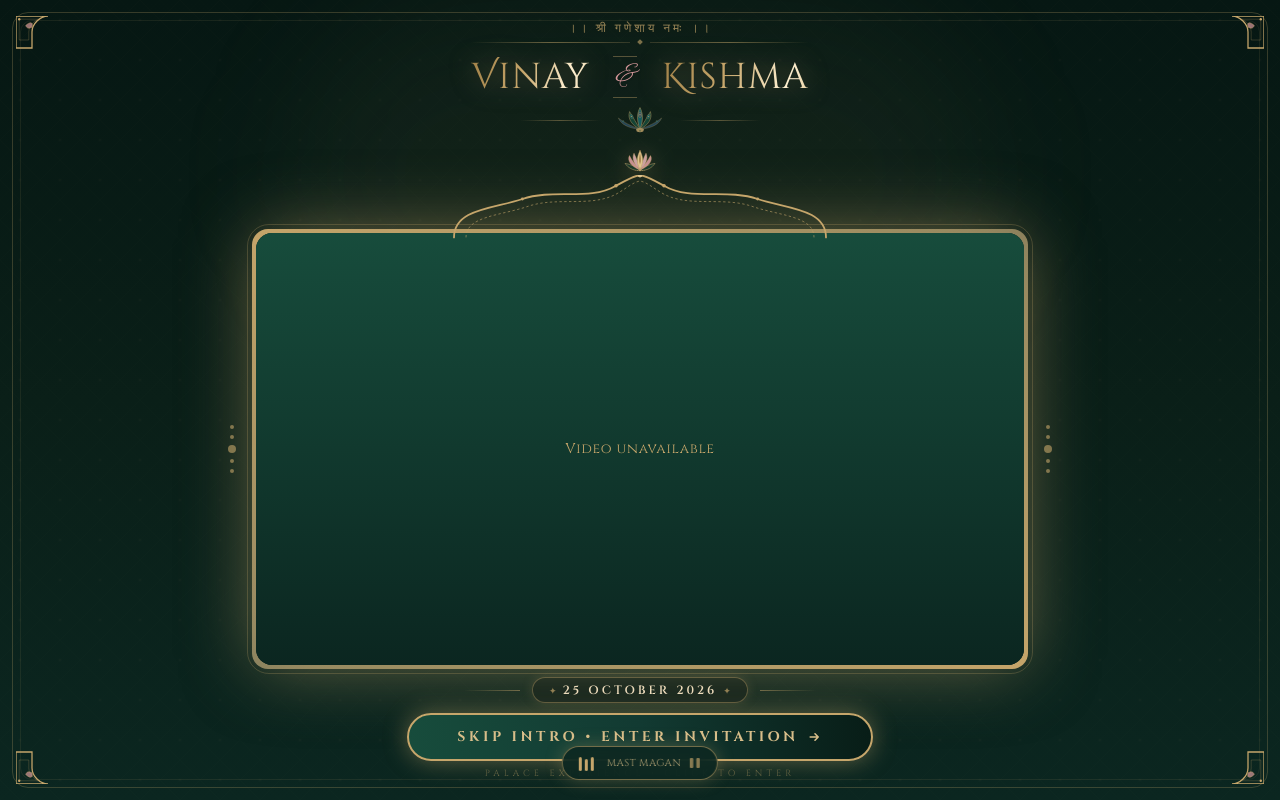
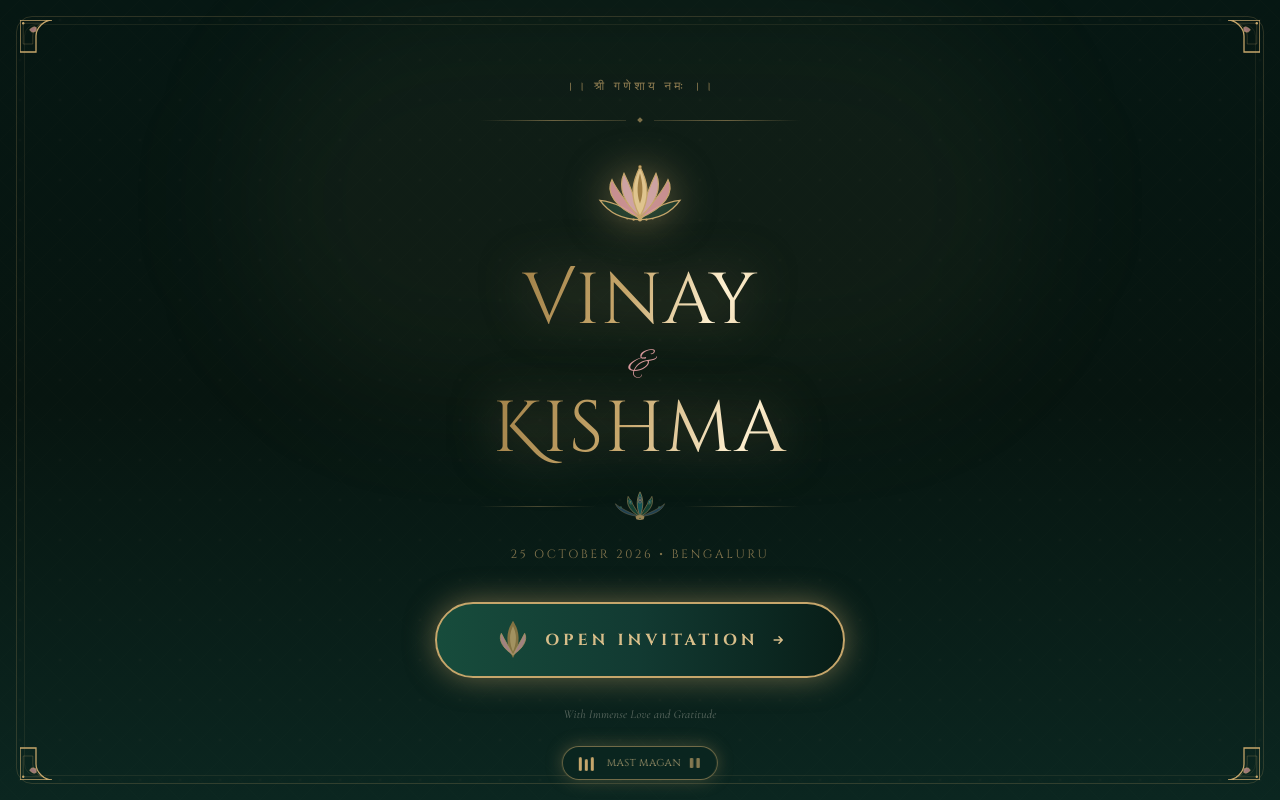
Before and after one commit to Jamesaathithyandev/Marriage-Invitation-React-Website-, a React (Vite) app: page / in a window 1280 px wide. Built offline with nearby package versions, Linux system fonts and the light colour scheme.

Commit message:
Add royal Enter splash gate between loading and intro - guarantees music autoplay on user click

```diff
--- a/src/App.jsx
+++ b/src/App.jsx
@@ -2,6 +2,7 @@ import React, { useState, useCallback, useRef } from 'react';
 
 import { Intro } from './components/intro/Intro';
 import { LoadingScreen } from './components/intro/LoadingScreen';
+import { EnterSplash } from './components/intro/EnterSplash';
 import { CurtainTransition } from './components/transition/CurtainTransition';
 import { HeroSection } from './components/hero/HeroSection';
 import { CoupleSection } from './components/sections/CoupleSection';
@@ -46,7 +47,13 @@ export function App() {
 
   // â”€â”€ Navigation Curtain State â”€â”€â”€â”€â”€â”€â”€â”€â”€â”€â”€â”€â”€â”€â”€â”€â”€â”€â”€â”€â”€â”€â”€â”€â”€â”€â”€
   // Loading screen completes -> go to intro
-  const handleLoadingComplete = useCallback(() => setStage('intro'), []);
+  const handleLoadingComplete = useCallback(() => setStage('splash'), []);
+
+  // Splash enter button clicked -> start music + go to intro
+  const handleEnterSplash = useCallback(() => {
+    if (musicRef.current) musicRef.current.start();
+    setStage('intro');
+  }, []);
 
   const [navCurtainActive, setNavCurtainActive] = useState(false);
   const musicRef = useRef(null);
@@ -90,7 +97,12 @@ export function App() {
       {/* â”€â”€ 1. CINEMATIC INTRO SCREEN â”€â”€â”€â”€â”€â”€â”€â”€â”€â”€â”€â”€â”€â”€â”€â”€â”€â”€â”€ */}
       {/* 0. LOADING SCREEN */}
       {stage === 'loading' && (
-        <LoadingScreen onComplete={handleLoadingComplete} onReady={() => musicRef.current && musicRef.current.start()} />
+        <LoadingScreen onComplete={handleLoadingComplete} />
+      )}
+
+      {/* SPLASH: Enter gate - user click guarantees music autoplay */}
+      {stage === 'splash' && (
+        <EnterSplash onEnter={handleEnterSplash} />
       )}
 
       {(stage === 'intro' || (stage === 'transition' && !revealedMain)) && (
--- /dev/null
+++ b/src/components/intro/EnterSplash.jsx
@@ -0,0 +1,116 @@
+import React, { useState, useEffect } from 'react';
+import { LotusMotif } from '../decorative/LotusMotif';
+import { PeacockMotif } from '../decorative/PeacockMotif';
+
+/**
+ * EnterSplash.jsx
+ * A royal gate screen shown after the loading screen.
+ * User clicks "Open Invitation" — this gesture guarantees music autoplay.
+ */
+export function EnterSplash({ onEnter }) {
+  const [visible, setVisible] = useState(false);
+  const [fadeOut, setFadeOut] = useState(false);
+
+  useEffect(() => {
+    // Fade in after a brief moment
+    const t = setTimeout(() => setVisible(true), 80);
+    return () => clearTimeout(t);
+  }, []);
+
+  const handleEnter = () => {
+    setFadeOut(true);
+    setTimeout(() => { if (onEnter) onEnter(); }, 650);
+  };
+
+  return (
+    <div
+      className={`fixed inset-0 z-50 flex flex-col items-center justify-center bg-palace-dark select-none transition-opacity duration-650 ${
+        fadeOut ? 'opacity-0 pointer-events-none' : visible ? 'opacity-100' : 'opacity-0'
+      }`}
+    >
+      {/* Background layers */}
+      <div className="absolute inset-0 bg-gradient-to-b from-palace-deep via-[#071510] to-palace-dark" />
+      <div className="absolute top-0 left-1/2 -translate-x-1/2 w-[800px] h-[400px] bg-gold/5 rounded-full blur-3xl pointer-events-none" />
+      <div className="absolute bottom-0 left-1/2 -translate-x-1/2 w-[600px] h-[280px] bg-peacock-teal/8 rounded-full blur-3xl pointer-events-none" />
+      <div className="absolute inset-0 jali-watermark opacity-[0.10] pointer-events-none" />
+
+      {/* Outer stationery frame */}
+      <div className="absolute inset-2 sm:inset-4 border border-gold/20 rounded-2xl pointer-events-none" />
+      <div className="absolute inset-3 sm:inset-6 border border-gold/10 rounded-xl pointer-events-none" />
+
+      {/* Corner Lotus */}
+      <div className="absolute top-3 left-3 sm:top-5 sm:left-5 text-gold/40"><LotusMotif variant="corner" size="sm" /></div>
+      <div className="absolute top-3 right-3 sm:top-5 sm:right-5 text-gold/40 -scale-x-100"><LotusMotif variant="corner" size="sm" /></div>
+      <div className="absolute bottom-3 left-3 sm:bottom-5 sm:left-5 text-gold/40 -scale-y-100"><LotusMotif variant="corner" size="sm" /></div>
+      <div className="absolute bottom-3 right-3 sm:bottom-5 sm:right-5 text-gold/40 -scale-x-100 -scale-y-100"><LotusMotif variant="corner" size="sm" /></div>
+
+      {/* Main content */}
+      <div className="relative z-10 flex flex-col items-center gap-4 sm:gap-6 px-6 text-center">
+
+        {/* Sanskrit blessing */}
+        <p className="font-serif text-[10px] sm:text-xs tracking-[0.28em] text-gold/70 uppercase">
+          &#x0964;&#x0964; &#x0936;&#x094D;&#x0930;&#x0940; &#x0917;&#x0923;&#x0947;&#x0936;&#x093E;&#x092F; &#x0928;&#x092E;&#x0903; &#x0964;&#x0964;
+        </p>
+
+        {/* Gold rule */}
+        <div className="flex items-center gap-3 w-full max-w-xs">
+          <div className="flex-1 h-px bg-gradient-to-r from-transparent via-gold/50 to-gold/20" />
+          <div className="w-1 h-1 rotate-45 bg-gold/60" />
+          <div className="flex-1 h-px bg-gradient-to-l from-transparent via-gold/50 to-gold/20" />
+        </div>
+
+        {/* Lotus crest */}
+        <LotusMotif variant="crest" size="lg" className="w-12 h-12 sm:w-16 sm:h-16 drop-shadow-[0_0_20px_rgba(198,166,107,0.6)]" />
+
+        {/* Couple names */}
+        <div className="flex flex-col items-center gap-1">
+          <h1 className="font-display text-4xl sm:text-6xl md:text-7xl font-normal tracking-wide text-gold-foil drop-shadow-[0_0_24px_rgba(198,166,107,0.5)] leading-none">
+            Vinay
+          </h1>
+          <span className="font-script text-3xl sm:text-4xl text-lotus-blush italic my-1">&amp;</span>
+          <h1 className="font-display text-4xl sm:text-6xl md:text-7xl font-normal tracking-wide text-gold-foil drop-shadow-[0_0_24px_rgba(198,166,107,0.5)] leading-none">
+            Kishma
+          </h1>
+        </div>
+
+        {/* Peacock divider */}
+        <div className="flex items-center gap-3 w-full max-w-xs">
+          <div className="flex-1 h-px bg-gradient-to-r from-transparent via-gold/35 to-transparent" />
+          <PeacockMotif variant="feather-crown" size="sm" className="w-12 h-6 sm:w-16 sm:h-8 text-gold opacity-75" />
+          <div className="flex-1 h-px bg-gradient-to-r from-transparent via-gold/35 to-transparent" />
+        </div>
+
+        {/* Date */}
+        <p className="font-caps text-[10px] sm:text-xs tracking-[0.22em] text-gold/65 uppercase">
+          25 October 2026 &bull; Bengaluru
+        </p>
+
+        {/* THE ENTER BUTTON */}
+        <button
+          onClick={handleEnter}
+          className="group relative mt-3 sm:mt-4 inline-flex items-center justify-center gap-3 px-10 sm:px-14 py-3.5 sm:py-4 rounded-full border-2 border-gold bg-gradient-to-r from-emerald-deep via-palace-green to-emerald-night hover:from-gold hover:to-gold-deep text-gold-champagne hover:text-palace-dark backdrop-blur-md transition-all duration-300 shadow-[0_0_30px_rgba(198,166,107,0.5)] hover:shadow-[0_0_50px_rgba(198,166,107,1)] active:scale-95 cursor-pointer overflow-hidden"
+          aria-label="Open the wedding invitation"
+        >
+          {/* Shimmer sweep */}
+          <span className="absolute inset-0 bg-gradient-to-r from-transparent via-white/15 to-transparent -translate-x-full group-hover:translate-x-full transition-transform duration-700 ease-in-out" />
+
+          <LotusMotif variant="small" size="sm" className="w-5 h-5 text-gold group-hover:text-palace-dark opacity-80 transition-colors duration-300" />
+
+          <span className="relative font-caps text-sm sm:text-base tracking-royal uppercase font-bold">
+            Open Invitation
+          </span>
+
+          <svg viewBox="0 0 20 20" fill="none" className="relative w-4 h-4 group-hover:translate-x-1 transition-transform duration-300">
+            <path d="M4 10 H14 M10 6 L14 10 L10 14" stroke="currentColor" strokeWidth="2" strokeLinecap="round" strokeLinejoin="round" />
+          </svg>
+        </button>
+
+        <p className="font-serif italic text-[10px] sm:text-xs text-ivory/35 mt-1">
+          With Immense Love and Gratitude
+        </p>
+      </div>
+    </div>
+  );
+}
+
+export default EnterSplash;
```
